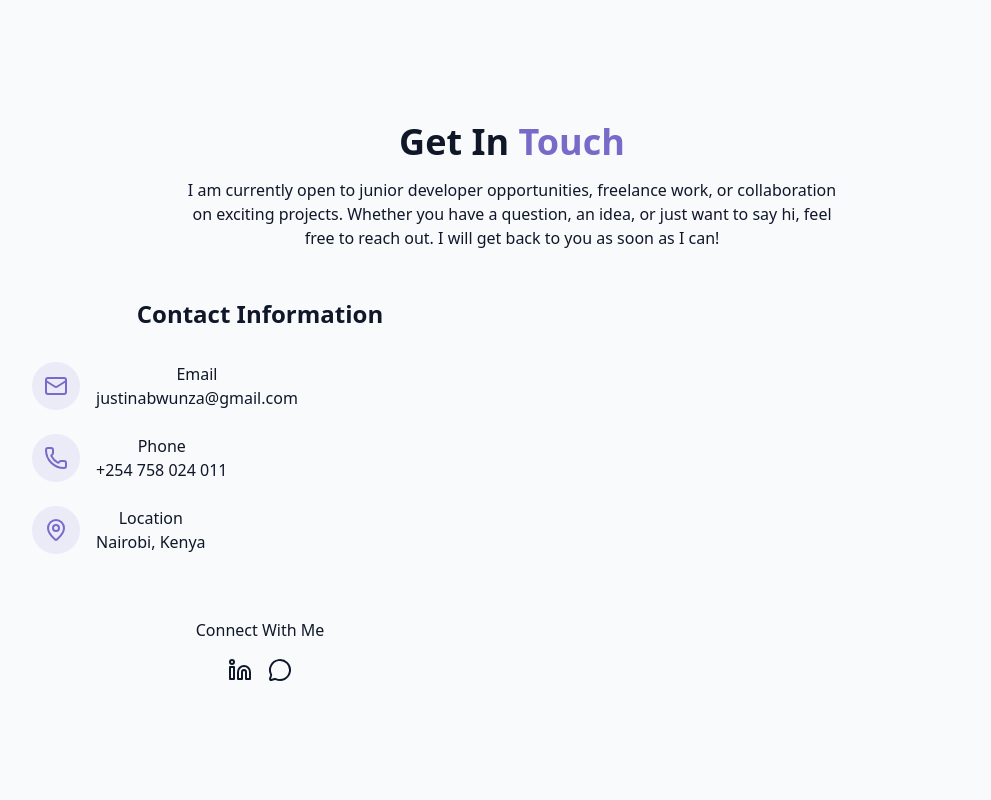
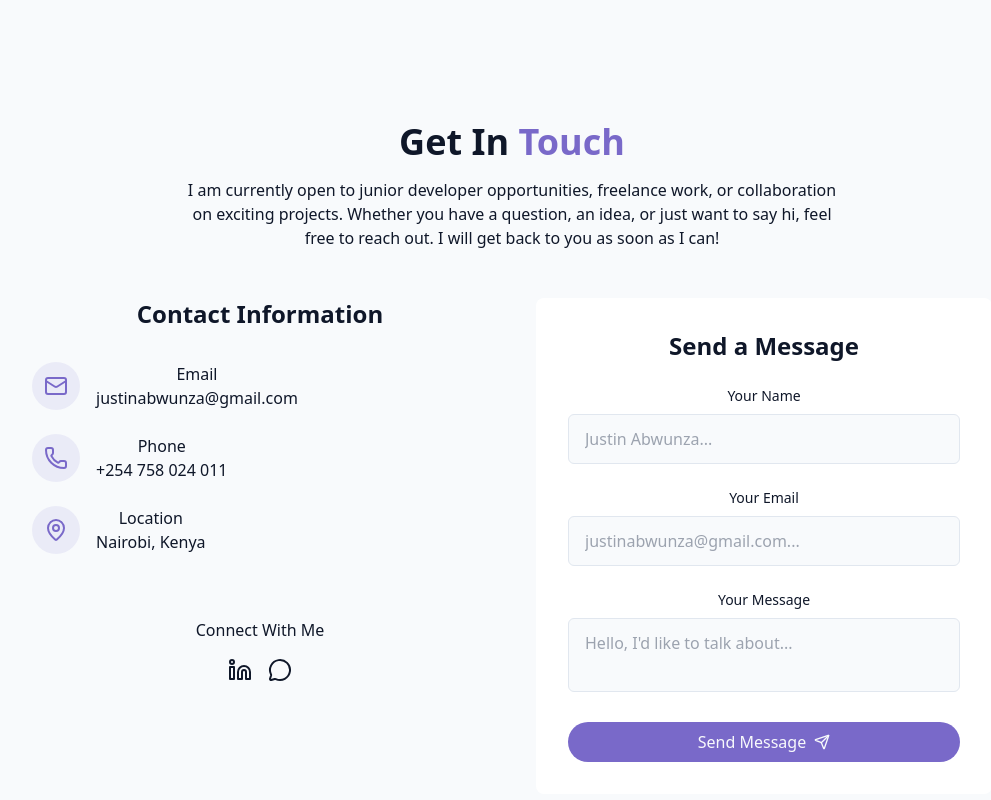
Before and after one commit to syntaxamurai/personal_portfolio, a React (Vite) app: page / in a window 1280 px wide. Shown: the part 4868-5668 px from the top of the page, without its empty margins (128-1119 px from the left). Before the commit the page ends 5646 px from the top, so only its background shows below. Built offline with nearby package versions, Linux system fonts and the light colour scheme.

Commit message:
Send a Message added

```diff
--- a/src/App.jsx
+++ b/src/App.jsx
@@ -1,12 +1,10 @@
 import { Home } from "./pages/Home";
 import { BrowserRouter, Route, Routes } from "react-router-dom";
 import { NotFound } from "./pages/NotFound";
-// import { Toaster } from "@/components/ui/toaster";
 
 function App() {
   return (
     <>
-     {/* <Toaster /> */}
       <BrowserRouter>
         <Routes>
           <Route index element={<Home />} />
--- a/src/components/ContactSection.jsx
+++ b/src/components/ContactSection.jsx
@@ -1,6 +1,15 @@
-import { Linkedin, Mail, MapPin, MessageCircle, MessageSquare, Phone } from "lucide-react"
+import { Linkedin, Mail, MapPin, MessageCircle, MessageSquare, Phone, Send } from "lucide-react"
+import { cn } from "../lib/utils"
 
 export const ContactSection = () => {
+
+    const handleSubmit = (e) => {
+        e.preventDefault()
+
+        setTimeout(() => {
+
+        }, 1500)
+    }
     return (
         <section
             id='contact'
@@ -70,6 +79,58 @@
                         </div>
                     </div>
                 </div>
+
+                <div className="bg-card p-8 rounded-lg shadow-xs">
+                    <h3 className="text-2xl font-semibold mb-6">
+                        Send a Message
+                    </h3>
+
+                    <form className="space-y-6">
+                        <div>
+                            <label htmlFor="name" className="block text-sm font-medium mb-2">
+                                Your Name
+                            </label>
+                            <input
+                                type="text"
+                                id="name"
+                                name="name"
+                                required
+                                className="w-full px-4 py-3 rounded-md border border-input bg-background focus:outline-hidden focus:ring-2 focus:ring-primary" placeholder="Justin Abwunza..."/>
+                        </div>
+
+                        <div>
+                            <label htmlFor="email" className="block text-sm font-medium mb-2">
+                                Your Email
+                            </label>
+                            <input
+                                type="email"
+                                id="email"
+                                name="email"
+                                required
+                                className="w-full px-4 py-3 rounded-md border border-input bg-background focus:outline-hidden focus:ring-2 focus:ring-primary" placeholder="justinabwunza@gmail.com..."/>
+                        </div>
+
+                        <div>
+                            <label htmlFor="message" className="block text-sm font-medium mb-2">
+                                Your Message
+                            </label>
+                            <textarea
+                                id="message"
+                                name="message"
+                                required
+                                className="w-full px-4 py-3 rounded-md border border-input bg-background focus:outline-hidden focus:ring-2 focus:ring-primary resize-none" placeholder="Hello, I'd like to talk about..."/>
+                        </div>
+
+                        <button type="submit" className={cn("cosmic-button w-full flex items-center justify-center gap-2",
+
+
+                        )}>
+                            Send Message
+                            <Send size={16} />
+                        </button>
+                    </form>
+                </div>
+
             </div>
             </div>
         </section>
```
